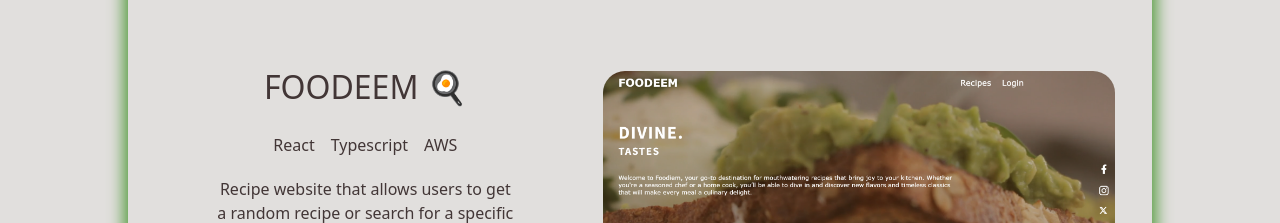
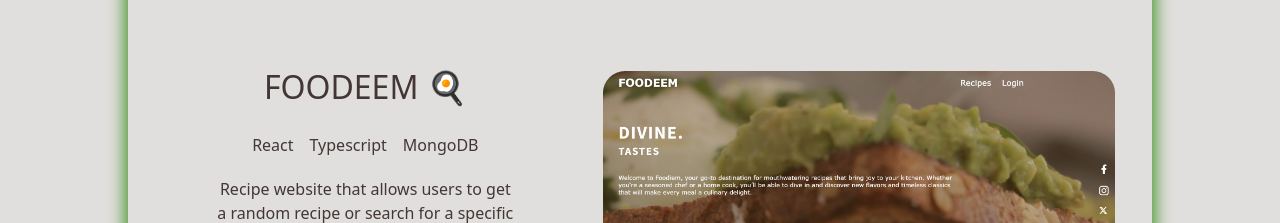
Before and after one commit to andrewymin/portfolio, a React (Vite) app: page / in a window 1280 px wide. Shown: the part 1040-1263 px from the top of the page. Built offline with nearby package versions, Linux system fonts and the light colour scheme; no server answers.

Commit message:
update lang in foodeem project

```diff
--- a/src/assets/projects.js
+++ b/src/assets/projects.js
@@ -9,7 +9,7 @@ export const projects = [
     title: "Foodeem 🍳",
     description:
       "Recipe website that allows users to get a random recipe or search for a specific recipe.",
-    langs: ["React", "Typescript", "AWS"],
+    langs: ["React", "Typescript", "MongoDB"],
     deploy: true,
     left: false,
   },
```
